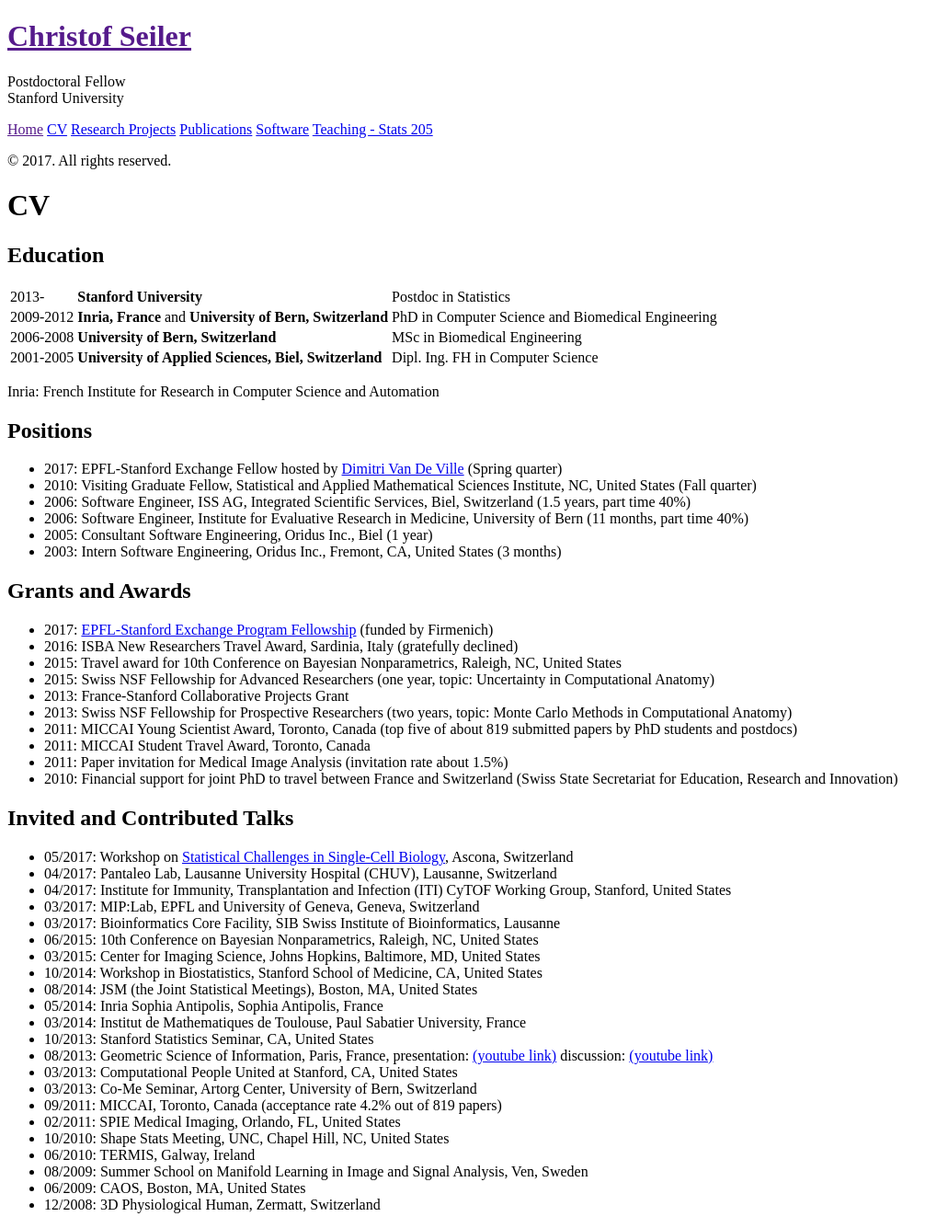
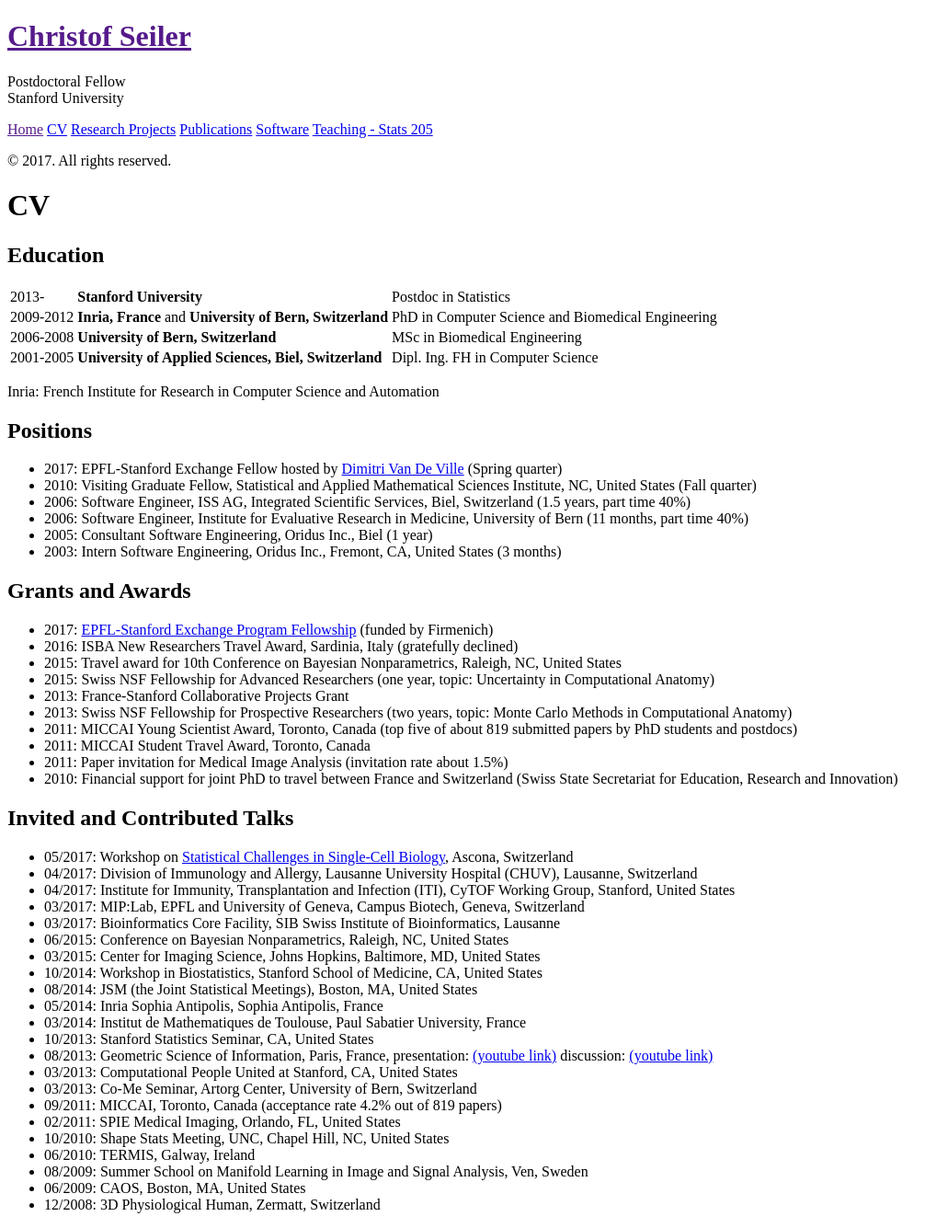
Before and after one commit to ChristofSeiler/ChristofSeiler.github.io, a Jekyll site: the page built from about.md, in a window 1280 px wide. Shown: the whole page at 92% size, without its empty margins (0-1031 px from the left). Built offline with Jekyll 4.4.1, drawn with Linux system fonts in a browser that asks for light colours.

Commit message:
updated talks

```diff
--- a/about.md
+++ b/about.md
@@ -37,11 +37,11 @@
 ## Invited and Contributed Talks
 
 * 05/2017: Workshop on [Statistical Challenges in Single-Cell Biology](https://www.bsse.ethz.ch/cbg/cbg-news/ascona-2017.html), Ascona, Switzerland
-* 04/2017: Pantaleo Lab, Lausanne University Hospital (CHUV), Lausanne, Switzerland
-* 04/2017: Institute for Immunity, Transplantation and Infection (ITI) CyTOF Working Group, Stanford, United States
-* 03/2017: MIP:Lab, EPFL and University of Geneva, Geneva, Switzerland
+* 04/2017: Division of Immunology and Allergy, Lausanne University Hospital (CHUV), Lausanne, Switzerland
+* 04/2017: Institute for Immunity, Transplantation and Infection (ITI), CyTOF Working Group, Stanford, United States
+* 03/2017: MIP:Lab, EPFL and University of Geneva, Campus Biotech, Geneva, Switzerland
 * 03/2017: Bioinformatics Core Facility, SIB Swiss Institute of Bioinformatics, Lausanne
-* 06/2015: 10th Conference on Bayesian Nonparametrics, Raleigh, NC, United States
+* 06/2015: Conference on Bayesian Nonparametrics, Raleigh, NC, United States
 * 03/2015: Center for Imaging Science, Johns Hopkins, Baltimore, MD, United States
 * 10/2014: Workshop in Biostatistics, Stanford School of Medicine, CA, United States
 * 08/2014: JSM (the Joint Statistical Meetings), Boston, MA, United States
```
